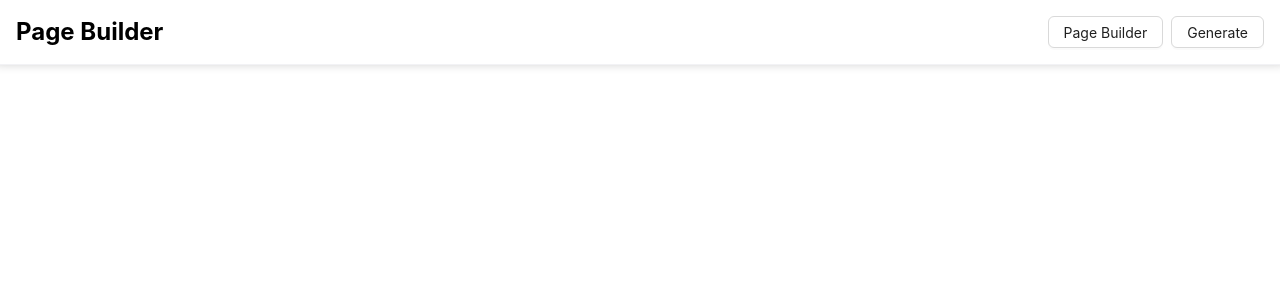
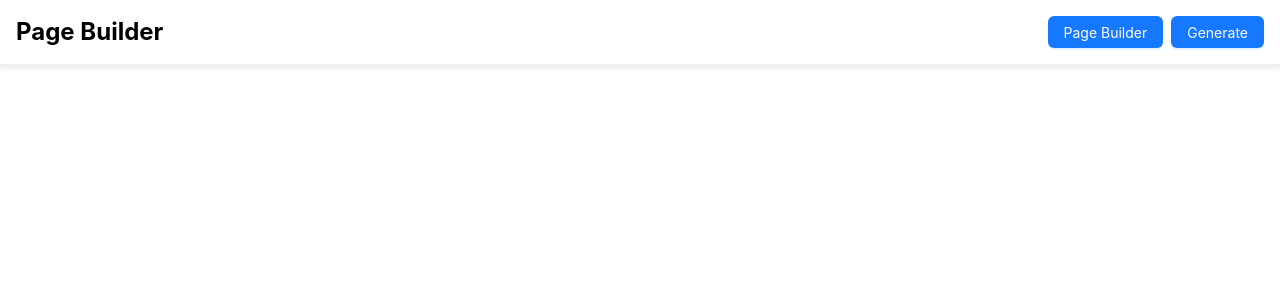
Before and after one commit to killcodeX/react-page-builder-v2, a React (Create React App) app in the folder pagebuilder/: page / in a window 1280 px wide. Both pictures are taken after a click on the button "Preview". Shown: the top 300 px of the page. Built offline with nearby package versions, Linux system fonts and the light colour scheme.

Commit message:
feat: added theme switcher from antd

```diff
--- a/pagebuilder/package.json
+++ b/pagebuilder/package.json
@@ -8,6 +8,8 @@
     "@testing-library/user-event": "^13.5.0",
     "antd": "^5.12.8",
     "react": "^18.2.0",
+    "react-dnd": "^16.0.1",
+    "react-dnd-html5-backend": "^16.0.1",
     "react-dom": "^18.2.0",
     "react-redux": "^9.0.4",
     "react-router-dom": "^6.21.2",
--- a/pagebuilder/src/App.js
+++ b/pagebuilder/src/App.js
@@ -1,12 +1,23 @@
-import Header from "./Modules/Header"
-import './App.css';
-
+import React, { useState } from "react";
+import { ConfigProvider, theme } from "antd";
+import { DndProvider } from "react-dnd";
+import { HTML5Backend } from "react-dnd-html5-backend";
+import Header from "./Modules/Header";
+import "./App.css";
 
 function App() {
+  const { defaultAlgorithm, darkAlgorithm } = theme;
+  const [isDarkMode, setIsDarkMode] = useState(false);
   return (
-    <>
-      <Header/>
-    </>
+    <DndProvider backend={HTML5Backend}>
+      <ConfigProvider
+        theme={{
+          algorithm: isDarkMode ? darkAlgorithm : defaultAlgorithm,
+        }}
+      >
+        <Header isDarkMode={isDarkMode} setIsDarkMode={setIsDarkMode}/>
+      </ConfigProvider>
+    </DndProvider>
   );
 }
 
--- a/pagebuilder/src/Modules/Header/index.jsx
+++ b/pagebuilder/src/Modules/Header/index.jsx
@@ -1,9 +1,9 @@
 import react from 'react';
 import "./style.css"
-import { Button } from 'antd';
+import { Button, Switch } from 'antd';
 import { useNavigate } from 'react-router-dom';
 
-function Header(){
+function Header({isDarkMode, setIsDarkMode}){
     const navigate = useNavigate();
     const savePage = () =>{
         console.log('savePage')
@@ -25,8 +25,9 @@ function Header(){
             <header className='header'>
                 <div className='header-left-side'>Page Builder</div>
                 <div className='right-left-side'>
-                    <Button variant="outlined" onClick={savePage}>Save</Button>
-                    <Button variant="contained" onClick={moveToPreview}>Preview</Button>
+                    <Switch value={isDarkMode} onChange={() => setIsDarkMode(!isDarkMode)} />
+                    <Button type="primary" onClick={savePage}>Save</Button>
+                    <Button type="primary" onClick={moveToPreview}>Preview</Button>
                 </div>
             </header>
         )
@@ -35,8 +36,8 @@ function Header(){
             <header className='header'>
                 <div className='header-left-side'>Page Builder</div>
                 <div className='right-left-side'>
-                    <Button variant="outlined" onClick={backToPage}>Page Builder</Button>
-                   <Button variant="contained" onClick={moveToGenerate}>Generate</Button>
+                    <Button type="primary" onClick={backToPage}>Page Builder</Button>
+                   <Button type="primary" onClick={moveToGenerate}>Generate</Button>
                 </div>
             </header>
         )
@@ -45,7 +46,7 @@ function Header(){
             <header className='header'>
                 <div className='header-left-side'>Page Builder</div>
                 <div className='right-left-side'>
-                    <Button variant="contained" onClick={backToPage}>Page Builder</Button>
+                    <Button type="primary" onClick={backToPage}>Page Builder</Button>
                 </div>
             </header>
         )
--- a/pagebuilder/src/Modules/PageBuilder/index.jsx
+++ b/pagebuilder/src/Modules/PageBuilder/index.jsx
@@ -1,7 +1,9 @@
-import React from 'react'
+import React from 'react';
+import "./style.css"
+import ComponentList from '../Components/ComponentList';
 
 export default function PageBuilder() {
   return (
-    <div>PageBuilder</div>
+    <section className='page-builder position-relative'>PageBuilder</section>
   )
 }
--- /dev/null
+++ b/pagebuilder/src/Modules/PageBuilder/style.css
@@ -0,0 +1,4 @@
+/* page builder */
+.page-builder {
+    margin-top: 4rem;
+  }
```
Also changed, not shown: pagebuilder/src/Components/ComponentLists/index.jsx (added, +12 -0 lines), 1 other file (tests, documents, lock files or other folders).
